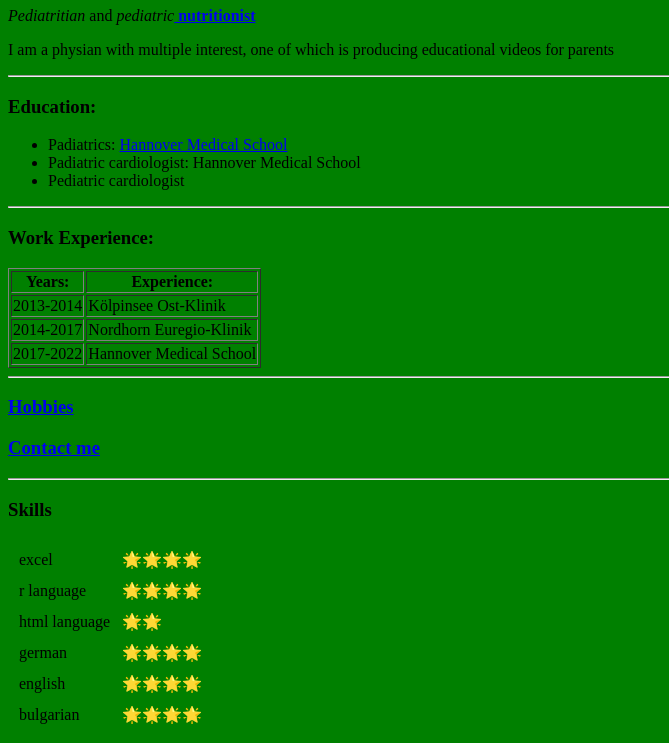
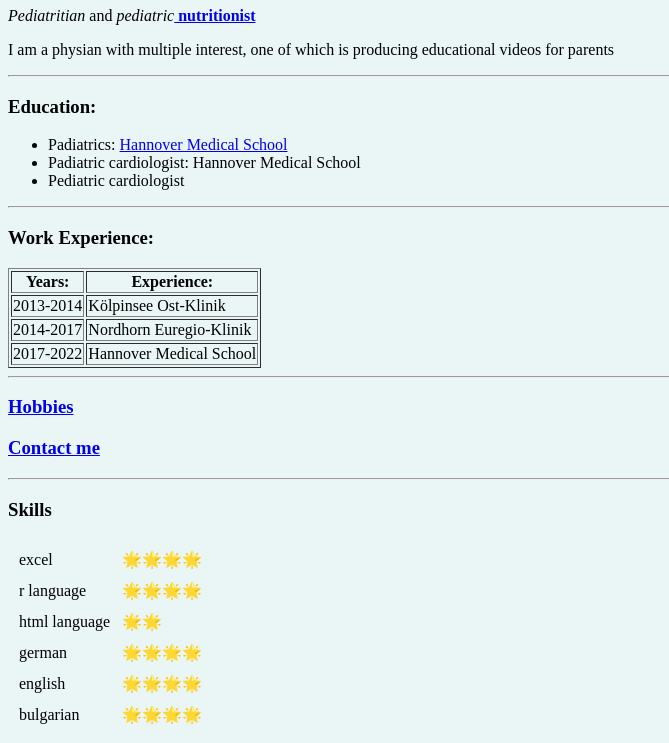
Before and after one commit to firely7/cv2, a plain HTML site: page index.html in a window 1280 px wide. Shown: the part 685-1428 px from the top of the page, without its empty margins (0-669 px from the left). Drawn offline with Linux system fonts and the light colour scheme.

Commit message:
Update index.html

```diff
--- a/index.html
+++ b/index.html
@@ -6,7 +6,7 @@
   <title> Mila's website</title>
 </head>
 
-<body style="background-color: green;"
+<body style="background-color: #EAF6F6;"
 
 
   <table cellspacing="20px">
```
